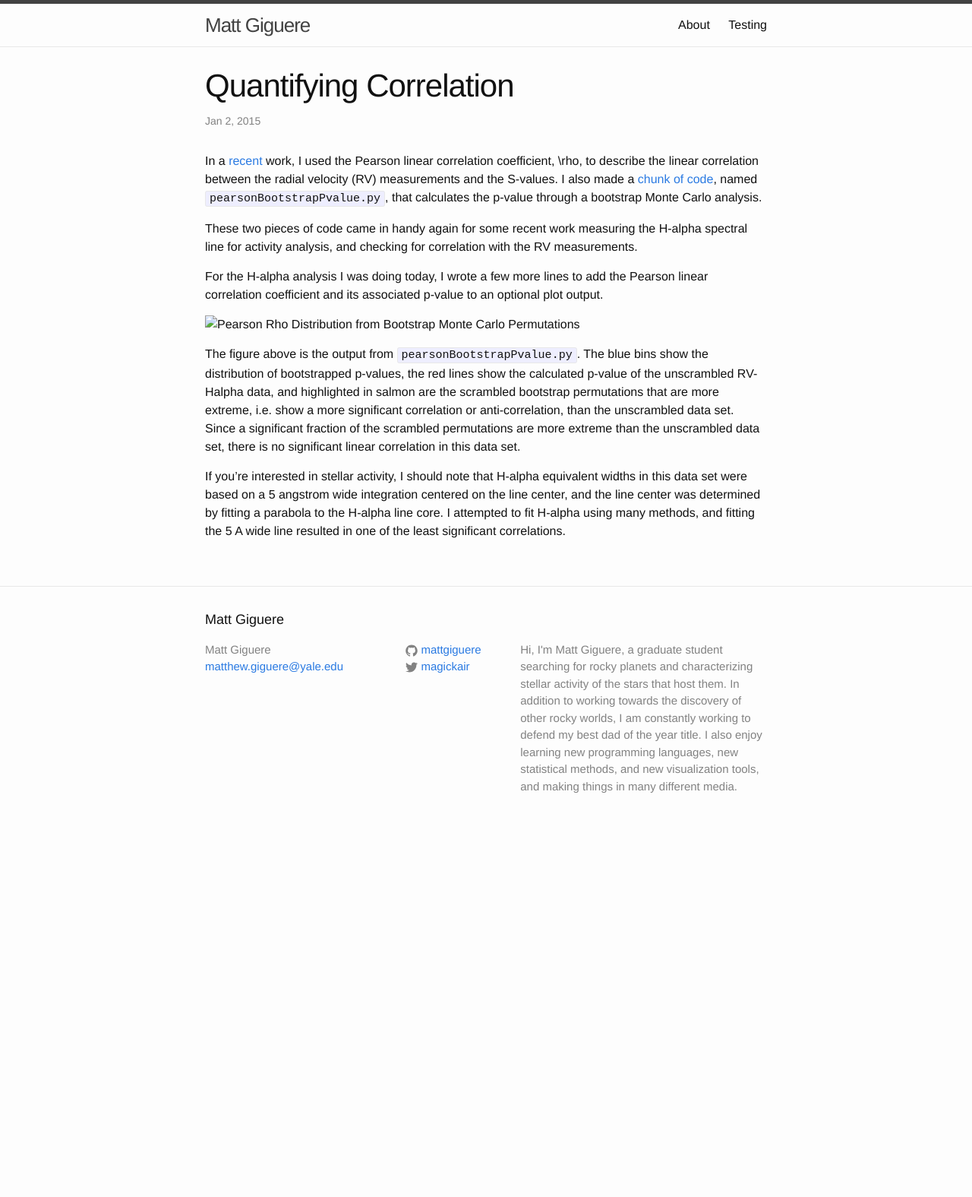
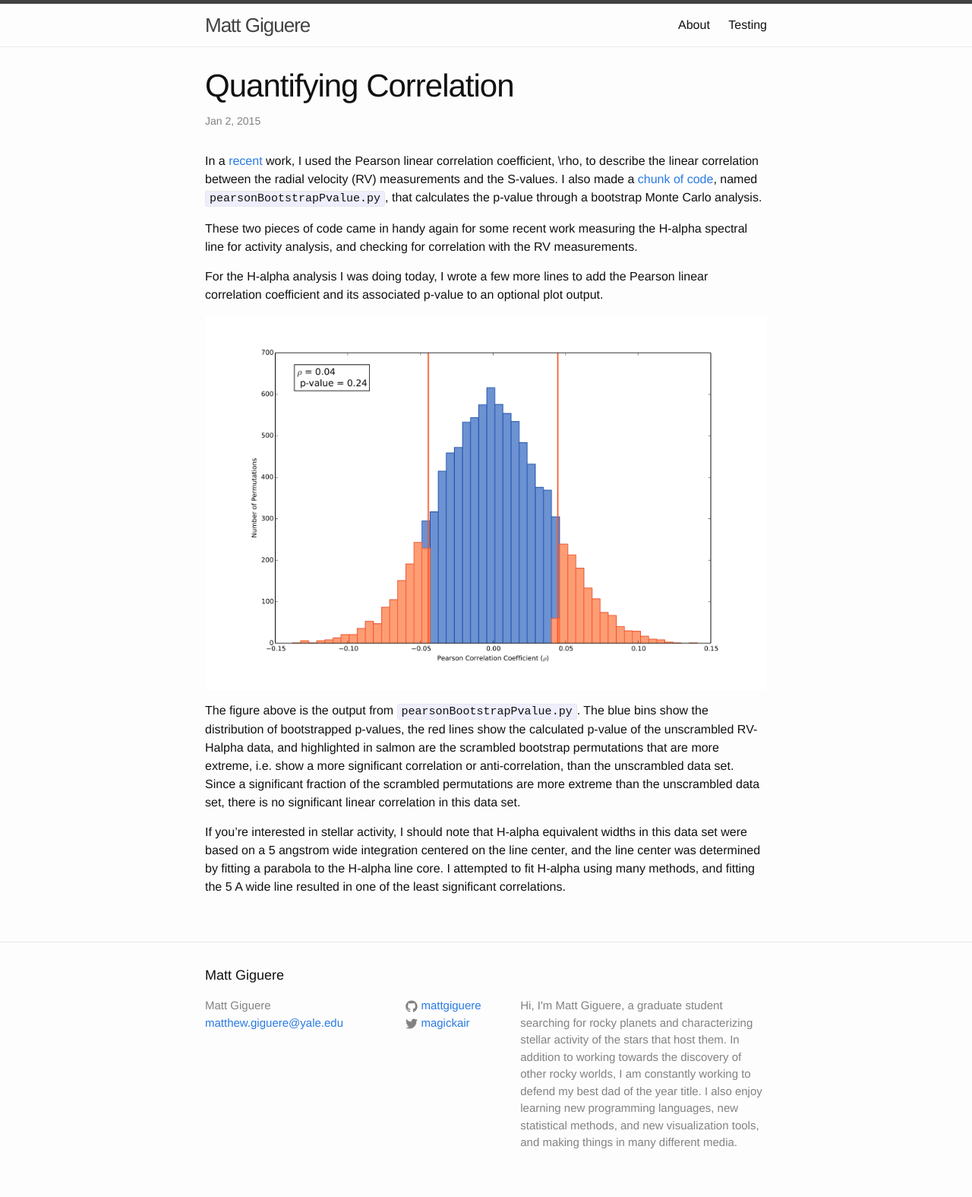
Before and after one commit to mattgiguere/mattgiguere.github.io, a Jekyll site: the page built from _posts/2015-01-02-quantifying-correlation.md, in a window 1280 px wide. Shown: the whole page at 76% size. Built offline with Jekyll 4.4.1, drawn with Linux system fonts in a browser that asks for light colours; before the commit the page ends 1106 px from its top, so only the background shows below that.

Commit message:
fixed broken link to plot
specified “baseurl” instead of “url”

```diff
--- a/_posts/2015-01-02-quantifying-correlation.md
+++ b/_posts/2015-01-02-quantifying-correlation.md
@@ -2,7 +2,7 @@
 layout: post
 title: Quantifying Correlation
 date:   2015-01-02 18:39:21
-categories: statistics activity planets p-values bootstrap MonteCarlo frequentist
+tags: statistics activity planets p-values bootstrap MonteCarlo frequentist
 ---
 
 In a [recent](http://arxiv.org/abs/1411.5374) work, I used the Pearson linear correlation coefficient, \rho, to describe the linear correlation between the radial velocity (RV) measurements and the S-values. I also made a [chunk of code](https://github.com/mattgiguere/pyutil/blob/master/pearsonBootstrapPvalue.py), named `pearsonBootstrapPvalue.py`, that calculates the p-value through a bootstrap Monte Carlo analysis.
@@ -11,7 +11,7 @@ These two pieces of code came in handy again for some recent work measuring the
 
 For the H-alpha analysis I was doing today, I wrote a few more lines to add the Pearson linear correlation coefficient and its associated p-value to an optional plot output.
 
-![Pearson Rho Distribution from Bootstrap Monte Carlo Permutations](../images/PearsonBootstrapPlot.png)
+![Pearson Rho Distribution from Bootstrap Monte Carlo Permutations]({{ site.baseurl }}/images/PearsonBootstrapPlot.png)
 
 The figure above is the output from `pearsonBootstrapPvalue.py`. The blue bins show the distribution of bootstrapped p-values, the red lines show the calculated p-value of the unscrambled RV-Halpha data, and highlighted in salmon are the scrambled bootstrap permutations that are more extreme, i.e. show a more significant correlation or anti-correlation, than the unscrambled data set. Since a significant fraction of the scrambled permutations are more extreme than the unscrambled data set, there is no significant linear correlation in this data set.
 
```
Also changed, not shown: 4 other files.
